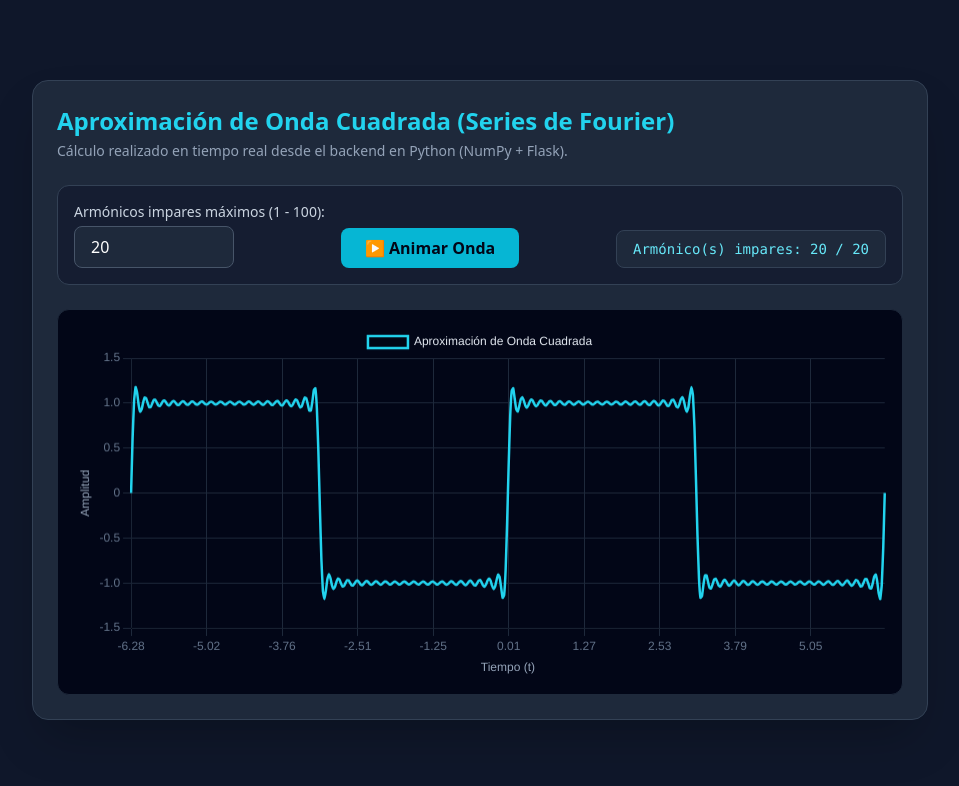
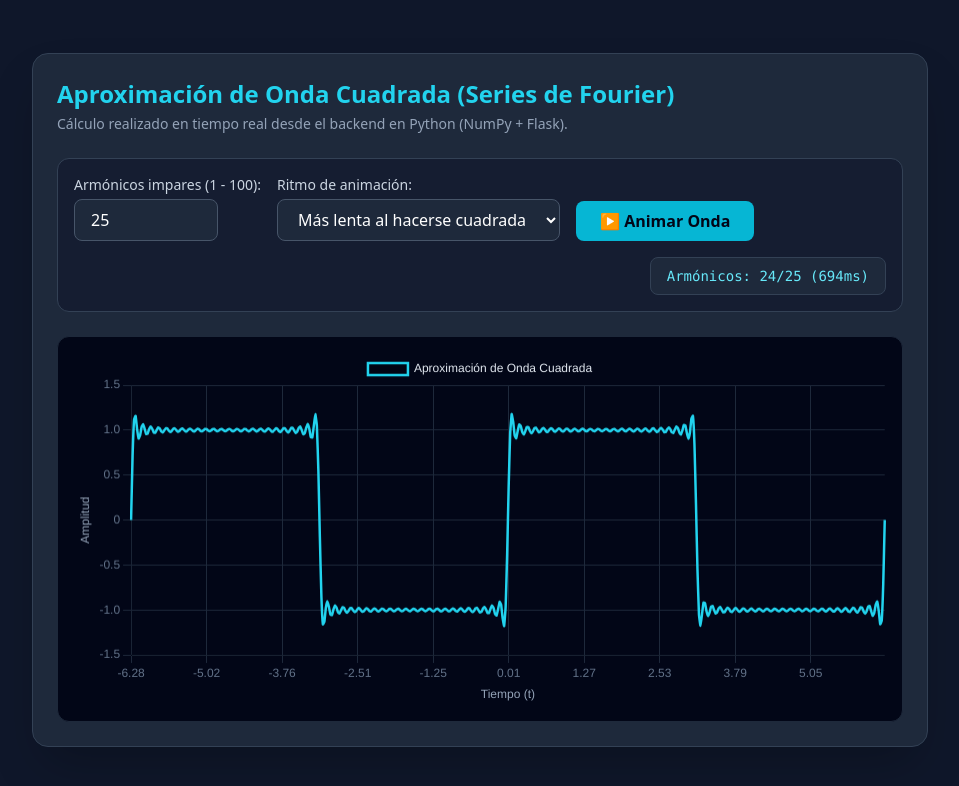
Before and after one commit to sneyeduardo/Portal, a Flask app: page / in a window 1280 px wide. Shown: the top 786 px of the page, without its empty margins (160-1119 px from the left). Run offline with Flask 3, Linux system fonts and the light colour scheme; some libraries are stand-ins or nearby versions.

Commit message:
Update index.html

```diff
--- a/Nueva carpeta/templates/index.html
+++ b/Nueva carpeta/templates/index.html
@@ -19,10 +19,21 @@
         <div class="flex flex-wrap items-end gap-4 mb-6 bg-slate-900/60 p-4 rounded-xl border border-slate-700">
             <div>
                 <label for="harmonicsInput" class="block text-sm font-medium text-slate-300 mb-1">
-                    Armónicos impares máximos (1 - 100):
+                    Armónicos impares (1 - 100):
                 </label>
-                <input type="number" id="harmonicsInput" value="20" min="1" max="100"
-                    class="bg-slate-800 border border-slate-600 text-white rounded-lg px-4 py-2 w-40 focus:outline-none focus:border-cyan-400">
+                <input type="number" id="harmonicsInput" value="25" min="1" max="100"
+                    class="bg-slate-800 border border-slate-600 text-white rounded-lg px-4 py-2 w-36 focus:outline-none focus:border-cyan-400">
+            </div>
+
+            <div>
+                <label for="speedMode" class="block text-sm font-medium text-slate-300 mb-1">
+                    Ritmo de animación:
+                </label>
+                <select id="speedMode"
+                    class="bg-slate-800 border border-slate-600 text-white rounded-lg px-4 py-2 focus:outline-none focus:border-cyan-400">
+                    <option value="decelerate" selected>Más lenta al hacerse cuadrada</option>
+                    <option value="constant">Velocidad constante (200ms)</option>
+                </select>
             </div>
 
             <button onclick="iniciarAnimacion()" id="btnAnimar"
@@ -43,9 +54,8 @@
 
     <script>
         let chartInstance = null;
-        let animationInterval = null;
+        let animationTimeout = null;
 
-        // Inicializar gráfica vacía
         const ctx = document.getElementById('fourierChart').getContext('2d');
         chartInstance = new Chart(ctx, {
             type: 'line',
@@ -62,7 +72,7 @@
             },
             options: {
                 responsive: true,
-                animation: false, // Desactivamos animación interna de Chart.js para controlar nuestros frames
+                animation: false,
                 scales: {
                     x: {
                         title: { display: true, text: 'Tiempo (t)', color: '#94a3b8' },
@@ -85,16 +95,16 @@
 
         async function iniciarAnimacion() {
             const harmonics = document.getElementById('harmonicsInput').value;
+            const speedMode = document.getElementById('speedMode').value;
             const statusBadge = document.getElementById('statusBadge');
             const btnAnimar = document.getElementById('btnAnimar');
 
-            if (animationInterval) clearInterval(animationInterval);
+            if (animationTimeout) clearTimeout(animationTimeout);
 
             statusBadge.textContent = "Calculando en Python...";
             btnAnimar.disabled = true;
 
             try {
-                // Pedir cálculos al backend en Python
                 const response = await fetch('/api/calcular', {
                     method: 'POST',
                     headers: { 'Content-Type': 'application/json' },
@@ -108,10 +118,8 @@
                 chartInstance.data.labels = labels;
                 let currentFrame = 0;
 
-                // Reproducir cuadro por cuadro cada 200ms (igual que tu interval=200)
-                animationInterval = setInterval(() => {
+                function reproducirCuadro() {
                     if (currentFrame >= frames.length) {
-                        clearInterval(animationInterval);
                         btnAnimar.disabled = false;
                         return;
                     }
@@ -120,9 +128,22 @@
                     chartInstance.data.datasets[0].data = frame.y;
                     chartInstance.update();
 
-                    statusBadge.textContent = `Armónico(s) impares: ${frame.harmonic} / ${frames.length}`;
+                    // Calcular el tiempo de espera antes del siguiente cuadro
+                    let delay = 200;
+                    if (speedMode === 'decelerate') {
+                        // Progreso de 0.0 (inicio) a 1.0 (final)
+                        const progreso = currentFrame / Math.max(1, frames.length - 1);
+                        // Empieza rápido (60ms) y desacelera suavemente hasta 750ms al final
+                        delay = Math.round(60 + Math.pow(progreso, 2) * 690);
+                    }
+
+                    statusBadge.textContent = `Armónicos: ${frame.harmonic}/${frames.length} (${delay}ms)`;
                     currentFrame++;
-                }, 200);
+
+                    animationTimeout = setTimeout(reproducirCuadro, delay);
+                }
+
+                reproducirCuadro();
 
             } catch (error) {
                 console.error(error);
@@ -131,7 +152,6 @@
             }
         }
 
-        // Ejecutar una animación inicial al abrir la página
         window.onload = iniciarAnimacion;
     </script>
 </body>
```
